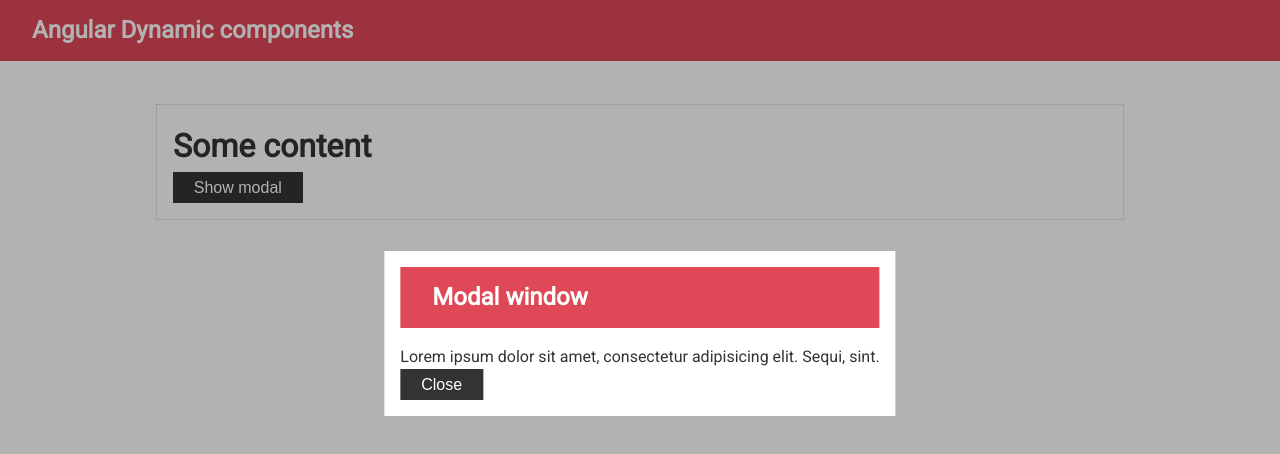
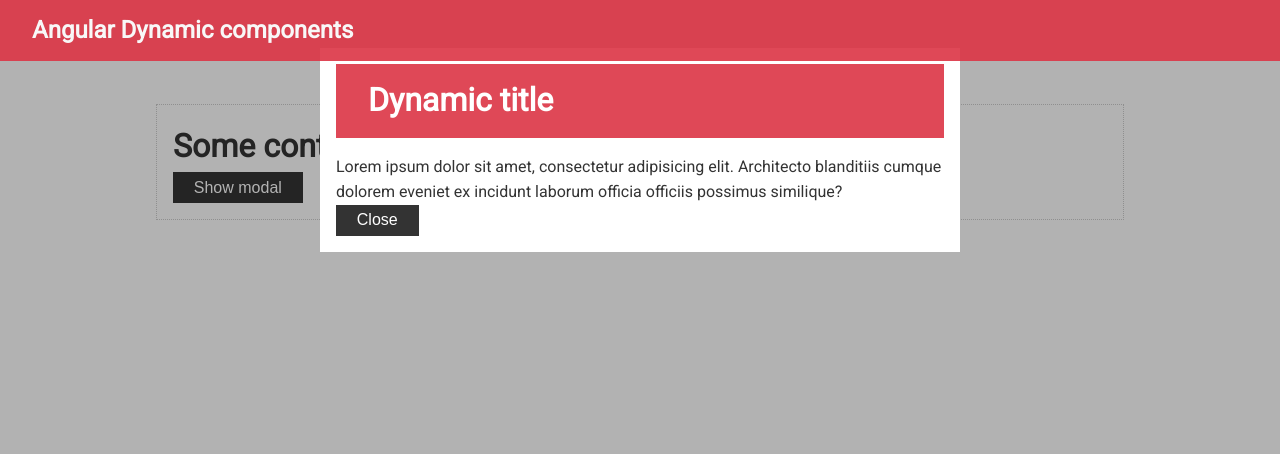
Before and after one commit to YuryUlasenka/angular-basics, an Angular app: page / in a window 1280 px wide. Both pictures are taken after a click on the button "Show modal". Shown: the top 454 px of the page. Built offline with nearby package versions, Linux system fonts and the light colour scheme.

Commit message:
dynamic creating of component

```diff
--- a/src/app/app.component.html
+++ b/src/app/app.component.html
@@ -1,3 +1,4 @@
+<ng-template appRef></ng-template>
 <nav class="navbar">
   <h1>Angular Dynamic components</h1>
 </nav>
@@ -7,13 +8,13 @@
 
     <h1>Some content</h1>
 
-    <button class="btn" (click)="modal = true">Show modal</button>
+    <button class="btn" (click)="showModal()">Show modal</button>
 
-    <app-modal
-      *ngIf="modal"
-      title="Modal window"
-      (close)="modal = false"
-    ></app-modal>
+<!--    <app-modal-->
+<!--      *ngIf="modal"-->
+<!--      title="Modal window"-->
+<!--      (close)="modal = false"-->
+<!--    ></app-modal>-->
 
   </div>
 </div>
--- a/src/app/app.component.ts
+++ b/src/app/app.component.ts
@@ -1,4 +1,6 @@
-import {Component} from '@angular/core'
+import {Component, ComponentFactoryResolver, ViewChild} from '@angular/core'
+import {ModalComponent} from "./modal/modal.component";
+import {RefDirective} from "./ref.directive";
 
 @Component({
   selector: 'app-root',
@@ -6,5 +8,17 @@ import {Component} from '@angular/core'
   styleUrls: ['./app.component.scss']
 })
 export class AppComponent {
-  modal = false
+  @ViewChild(RefDirective) refDir:RefDirective;
+  constructor() {
+  }
+  showModal() {
+    this.refDir.containerRef.clear();
+
+    const component = this.refDir.containerRef.createComponent(ModalComponent);
+
+    component.instance.title = 'Dynamic title';
+    component.instance.close.subscribe(()=>{
+      this.refDir.containerRef.clear();
+    });
+  }
 }
--- a/src/app/app.module.ts
+++ b/src/app/app.module.ts
@@ -3,18 +3,21 @@ import {NgModule} from '@angular/core'
 
 import {AppComponent} from './app.component'
 import {FormsModule} from '@angular/forms';
-import { ModalComponent } from './modal/modal.component'
+import { ModalComponent } from './modal/modal.component';
+import {RefDirective} from "./ref.directive";
 
 @NgModule({
   declarations: [
     AppComponent,
     ModalComponent,
+    RefDirective
   ],
   imports: [
     BrowserModule,
     FormsModule,
   ],
   providers: [],
+  entryComponents: [ModalComponent],
   bootstrap: [AppComponent]
 })
 export class AppModule {
--- a/src/app/modal/modal.component.html
+++ b/src/app/modal/modal.component.html
@@ -1,13 +1,10 @@
 <div class="backdrop"></div>
+<div class="modal">
+  <div class="navbar">
+    <h1>{{ title }}</h1>
+  </div>
 
-<div class="modal">
-  <nav class="navbar">
-    <h1>{{ title }}</h1>
-  </nav>
-
-  <p>
-    Lorem ipsum dolor sit amet, consectetur adipisicing elit. Sequi, sint.
-  </p>
+  <p>Lorem ipsum dolor sit amet, consectetur adipisicing elit. Architecto blanditiis cumque dolorem eveniet ex incidunt laborum officia officiis possimus similique?</p>
 
   <button class="btn" (click)="close.emit()">Close</button>
 </div>
--- a/src/app/modal/modal.component.scss
+++ b/src/app/modal/modal.component.scss
@@ -1,13 +1,13 @@
-.backdrop {
+.backdrop{
   position: fixed;
   top: 0;
   bottom: 0;
   right: 0;
   left: 0;
-  background: rgba(0, 0, 0, .3);
+  background: rgba(0,0,0,0.3);
 }
 
-.modal {
+.modal{
   padding: 1rem;
   background: #fff;
   margin-top: 3rem;
--- a/src/app/modal/modal.component.ts
+++ b/src/app/modal/modal.component.ts
@@ -1,18 +1,12 @@
-import {Component, EventEmitter, Input, OnInit, Output} from '@angular/core'
+import {Component, EventEmitter, Input, Output} from '@angular/core';
 
 @Component({
   selector: 'app-modal',
   templateUrl: './modal.component.html',
   styleUrls: ['./modal.component.scss']
 })
-export class ModalComponent implements OnInit {
-
-  @Input() title = 'Default title'
-  @Output() close = new EventEmitter<void>()
-
-  constructor() { }
-
-  ngOnInit() {
-  }
+export class ModalComponent {
+  @Input() title = 'Default title';
+  @Output() close = new EventEmitter<void>();
 
 }
--- /dev/null
+++ b/src/app/ref.directive.ts
@@ -0,0 +1,9 @@
+import {Directive, ViewContainerRef} from "@angular/core";
+
+@Directive({
+  selector: '[appRef]'
+})
+export class RefDirective{
+  constructor(public containerRef: ViewContainerRef){
+  }
+}
```
